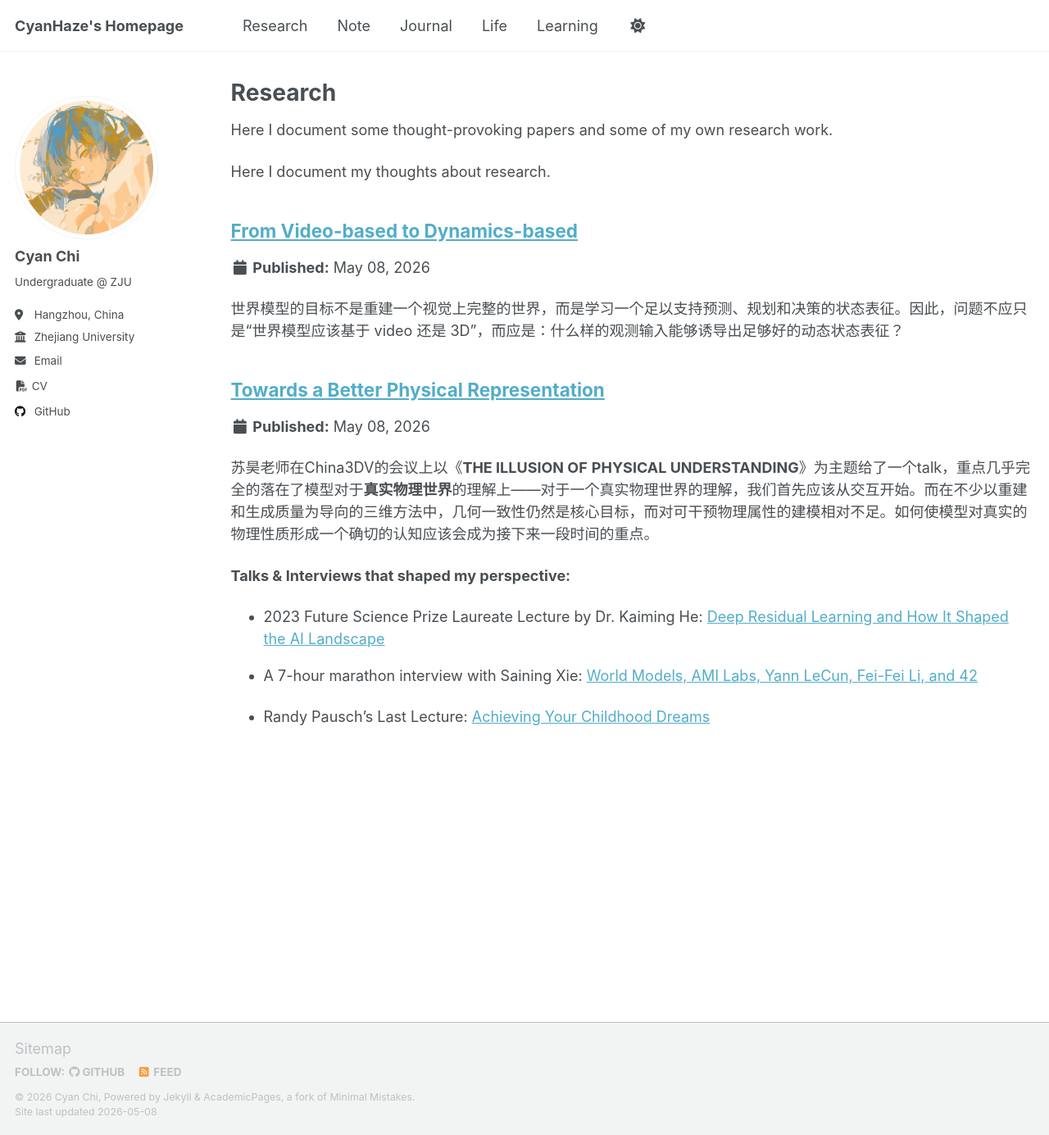
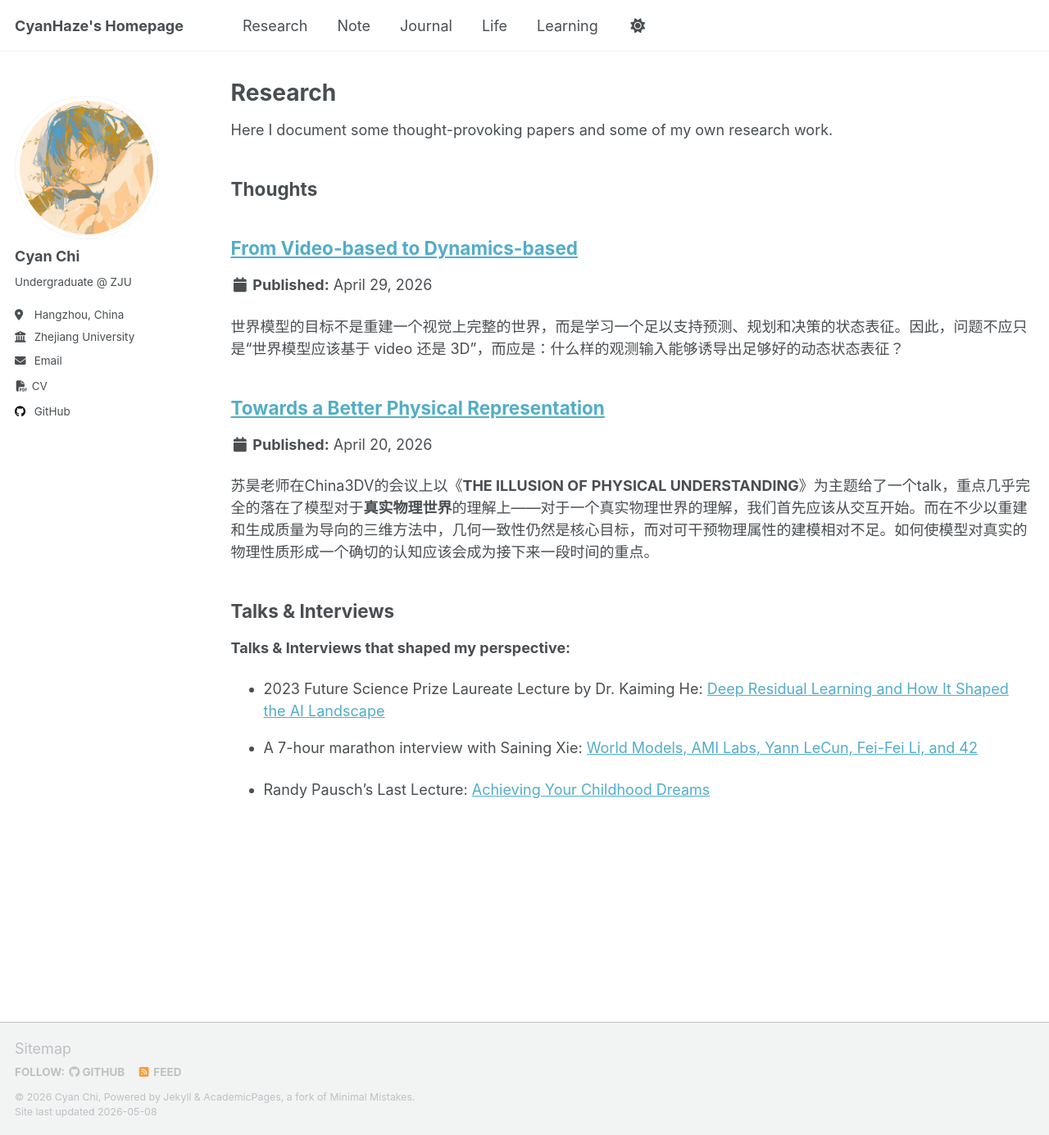
Before and after one commit to CyanHaze/CyanHaze.github.io, a Jekyll site: the page built from _pages/research.md, in a window 1280 px wide and 1385 px high. Shown: the whole window at 82% size. Built offline with Jekyll 4.4.1, drawn with Linux system fonts in a browser that asks for light colours; a script that is not in the unit is left out.

Commit message:
Update the research

```diff
--- a/_config.yml
+++ b/_config.yml
@@ -228,9 +228,9 @@ collections:
   portfolio:
     output: true
     permalink: /:collection/:path/
-  talks:
-    output: true
-    permalink: /:collection/:path/
+  # talks:
+  #   output: true
+  #   permalink: /:collection/:path/
   journal:
     output: true
     permalink: /:collection/:path/
--- a/_pages/research.md
+++ b/_pages/research.md
@@ -9,20 +9,17 @@ author_profile: true
 
 Here I document some thought-provoking papers and some of my own research work.
 
-{% for post in site.research reversed %}
+<!-- {% for post in site.research reversed %}
   {% include archive-single.html %}
-{% endfor %}
+{% endfor %} -->
 
 
-{% include base_path %}
-
-Here I document my thoughts about research.
-
+## Thoughts
 {% for post in site.thoughts reversed %}
   {% include archive-single.html %}
 {% endfor %}
 
-
+## Talks & Interviews
 **Talks & Interviews that shaped my perspective:**
 
 - 2023 Future Science Prize Laureate Lecture by Dr. Kaiming He: [Deep Residual Learning and How It Shaped the AI Landscape](https://youtu.be/jEeL5Gf4vkk?si=gYxtTGiPF--B7oAC)
--- a/_thoughts/1.Towards a Better Physical Representation.md
+++ b/_thoughts/1.Towards a Better Physical Representation.md
@@ -4,6 +4,7 @@ layout: single
 author_profile: true
 collection: thoughts
 permalink: /research/thoughts/physical-representation
+date: 2026-04-20
 ---
 
 苏昊老师在China3DV的会议上以《**THE ILLUSION OF** **PHYSICAL UNDERSTANDING**》为主题给了一个talk，重点几乎完全的落在了模型对于**真实物理世界**的理解上——对于一个真实物理世界的理解，我们首先应该从交互开始。而在不少以重建和生成质量为导向的三维方法中，几何一致性仍然是核心目标，而对可干预物理属性的建模相对不足。如何使模型对真实的物理性质形成一个确切的认知应该会成为接下来一段时间的重点。
--- a/_thoughts/2.From Video-based to Dynamics-based.md
+++ b/_thoughts/2.From Video-based to Dynamics-based.md
@@ -4,6 +4,7 @@ layout: single
 author_profile: true
 collection: thoughts
 permalink: /research/thoughts/video-to-dynamics
+date: 2026-04-29
 ---
 
 世界模型的目标不是重建一个视觉上完整的世界，而是学习一个足以支持预测、规划和决策的状态表征。因此，问题不应只是“世界模型应该基于 video 还是 3D”，而应是：什么样的观测输入能够诱导出足够好的动态状态表征？
```
